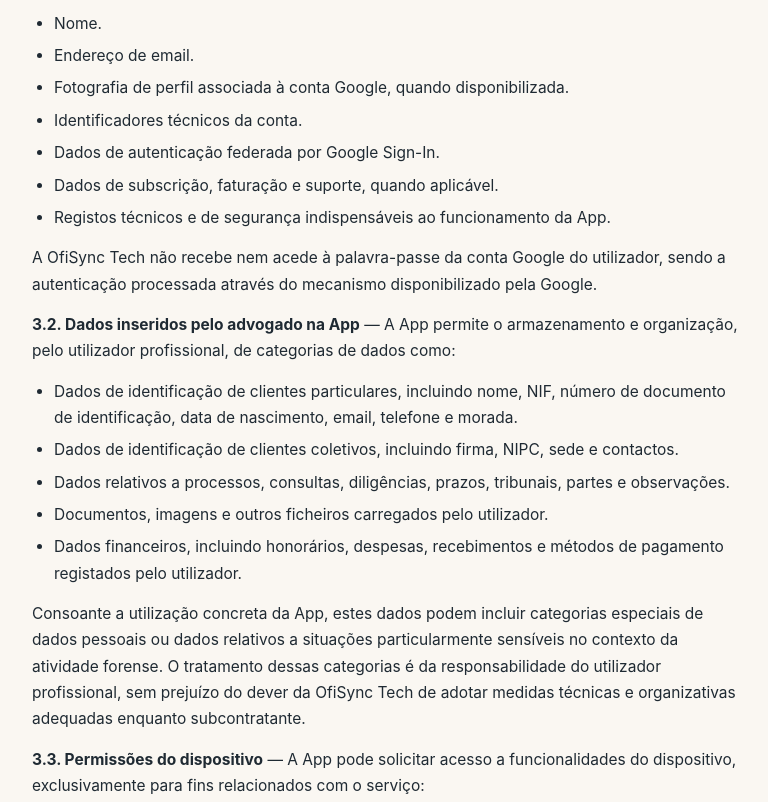
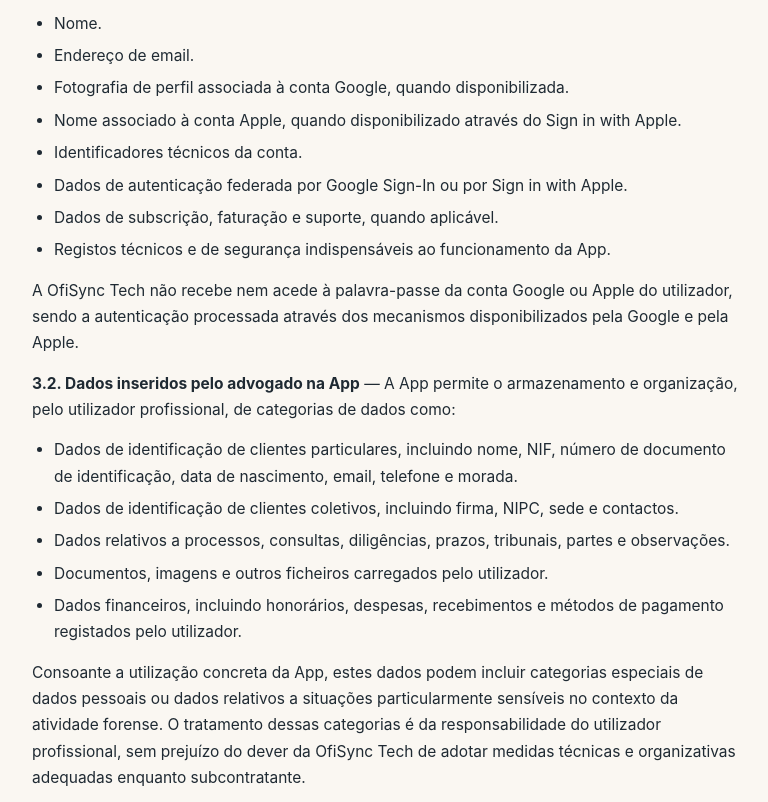
Before and after one commit to ofisynctech-png/lexium-legal, a plain HTML site: page index.html in a window 1280 px wide. Shown: the part 1797-2599 px from the top of the page, without its empty margins (252-1020 px from the left). Drawn offline with Linux system fonts and the light colour scheme.

Commit message:
Update index.html
Adiciona Sign in with Apple à política

```diff
--- a/index.html
+++ b/index.html
@@ -156,7 +156,7 @@
 <header class="masthead">
   <div class="brand"><span class="mark">L</span> OfiSync Tech</div>
   <h1 class="title">Política de Privacidade</h1>
-  <div class="meta">Última atualização: 28 de junho de 2026 &middot; Aplicação LEXIUM</div>
+  <div class="meta">Última atualização: 1 de outubro de 2026 &middot; Aplicação LEXIUM</div>
   <p class="lede">A presente Política de Privacidade descreve o modo como a aplicação LEXIUM trata dados pessoais no contexto da disponibilização de software de gestão da atividade de advocacia na União Europeia, em especial em Portugal, em conformidade com o Regulamento (UE) 2016/679 (RGPD) e com a Lei n.º 58/2019, de 8 de agosto.</p>
   <hr class="rule">
 </header>
@@ -190,12 +190,13 @@
 <li>Nome.</li>
 <li>Endereço de email.</li>
 <li>Fotografia de perfil associada à conta Google, quando disponibilizada.</li>
+<li>Nome associado à conta Apple, quando disponibilizado através do Sign in with Apple.</li>
 <li>Identificadores técnicos da conta.</li>
-<li>Dados de autenticação federada por Google Sign-In.</li>
+<li>Dados de autenticação federada por Google Sign-In ou por Sign in with Apple.</li>
 <li>Dados de subscrição, faturação e suporte, quando aplicável.</li>
 <li>Registos técnicos e de segurança indispensáveis ao funcionamento da App.</li>
 </ul>
-<p>A OfiSync Tech não recebe nem acede à palavra-passe da conta Google do utilizador, sendo a autenticação processada através do mecanismo disponibilizado pela Google.</p>
+<p>A OfiSync Tech não recebe nem acede à palavra-passe da conta Google ou Apple do utilizador, sendo a autenticação processada através dos mecanismos disponibilizados pela Google e pela Apple.</p>
 <p><strong>3.2. Dados inseridos pelo advogado na App</strong> — A App permite o armazenamento e organização, pelo utilizador profissional, de categorias de dados como:</p>
 <ul>
 <li>Dados de identificação de clientes particulares, incluindo nome, NIF, número de documento de identificação, data de nascimento, email, telefone e morada.</li>
@@ -241,6 +242,7 @@
 <ul>
 <li>Supabase, para alojamento de base de dados, autenticação complementar, armazenamento e infraestrutura técnica.</li>
 <li>Google, para autenticação federada através de Google Sign-In.</li>
+<li>Apple, para autenticação federada através de Sign in with Apple.</li>
 </ul>
 <p>A OfiSync Tech assegura que os seus prestadores ficam vinculados a deveres de confidencialidade, segurança e tratamento de dados compatíveis com o artigo 28.º do RGPD, através de instrumentos contratuais adequados.</p>
 </section>
```
